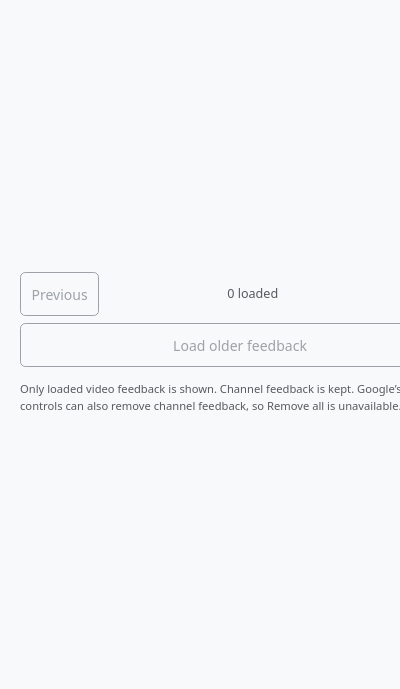
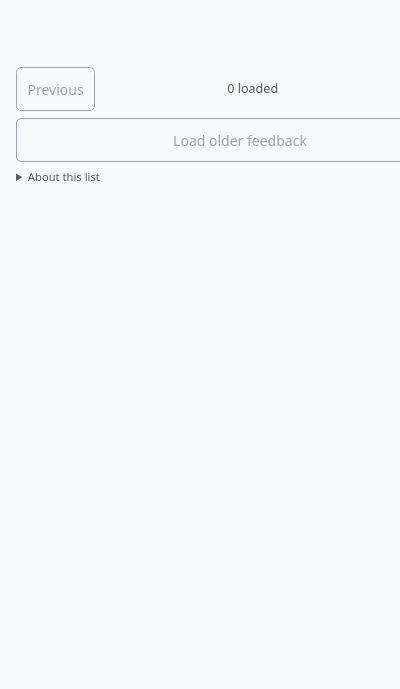
Before and after one commit to sabmark/youtube-shorts-avoid, a browser extension: page extension/popup.html in a window 400 px wide. Shown: the part 155-844 px from the top of the page. Drawn offline with Linux system fonts and the light colour scheme.

```diff
--- a/extension/popup.css
+++ b/extension/popup.css
@@ -1,13 +1,14 @@
 /* Explicit root dimensions avoid Chromium's initially narrow popup viewport. */
 html { width: 640px; font-size: 14px; }
 body { margin: 0; width: 100%; background: var(--bs-tertiary-bg); }
-.popup-shell { height: 590px; padding: 20px; display: flex; flex-direction: column; gap: 14px; }
+.popup-shell { max-height: 600px; padding: 16px; display: flex; flex-direction: column; gap: 8px; }
 header { flex-shrink: 0; }
 h1 { font-weight: 650; letter-spacing: -.025em; }
 .toolbar { flex-wrap: wrap; }
 .btn { min-height: 44px; font-weight: 500; white-space: nowrap; }
 .status { font-size: .9rem; }
-#entries { flex: 1; min-height: 64px; overflow-y: auto; }
+#entries { flex: 0 1 auto; min-height: 0; margin: 0; overflow-y: auto; }
+#entries:empty { min-height: 64px; }
 .feedback-row { display: flex; align-items: center; gap: 18px; padding: 14px; }
 .feedback-row > div { flex: 1; min-width: 0; }
 .feedback-row a { display: block; color: var(--bs-body-color); font-weight: 550; text-decoration: none; overflow-wrap: anywhere; }
--- a/extension/popup.html
+++ b/extension/popup.html
@@ -32,7 +32,7 @@
         <button id="next" class="btn btn-outline-secondary" type="button" disabled>Next</button>
       </nav>
       <button id="older" class="btn btn-outline-secondary w-100 mt-2" type="button" disabled>Load older feedback</button>
-      <p class="note text-body-secondary mb-0 mt-3">Only loaded video feedback is shown. Channel feedback is kept. Google’s bulk controls can also remove channel feedback, so Remove all is unavailable.</p>
+      <details class="note text-body-secondary mt-2"><summary>About this list</summary><p class="mb-0 mt-1">Only loaded video feedback is shown. Channel feedback is kept. Google’s bulk controls can also remove channel feedback, so Remove all is unavailable.</p></details>
     </footer>
   </main>
 </body>
--- a/extension/src/popup.js
+++ b/extension/src/popup.js
@@ -2,6 +2,14 @@
   'use strict';
   // Native popups begin with a small viewport; sizing against it causes collapse.
   document.documentElement.style.width = `${Math.min(800, Math.max(480, Math.round((screen.availWidth || 1920) / 3)))}px`;
+  // Chrome truncates fractional auto heights; round up to avoid a 1px outer scrollbar.
+  const shell = document.querySelector('.popup-shell');
+  if (window.ResizeObserver) {
+    const sizeObserver = new ResizeObserver(() => {
+      document.documentElement.style.height = `${Math.ceil(shell.getBoundingClientRect().height)}px`;
+    });
+    sizeObserver.observe(shell);
+  }
   const theme = window.matchMedia?.('(prefers-color-scheme: dark)');
   const applyTheme = () => document.documentElement.setAttribute('data-bs-theme', theme?.matches ? 'dark' : 'light');
   applyTheme();
--- a/package.json
+++ b/package.json
@@ -1,6 +1,6 @@
 {
   "name": "youtube-shorts-avoid",
-  "version": "0.1.8",
+  "version": "0.1.9",
   "private": true,
   "description": "One-click recommendation feedback for desktop YouTube Shorts.",
   "scripts": {
```
Also changed, not shown: docs/testing.md (+10 -0 lines), CHANGELOG.md, README.md, extension/manifest.json, 1 other file.
